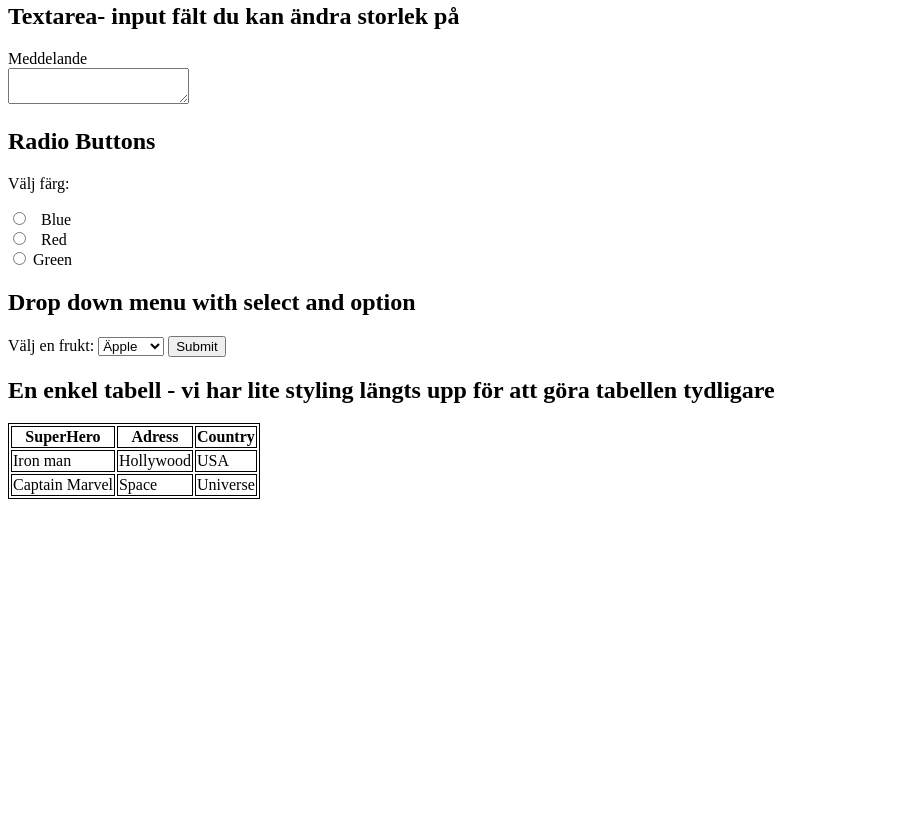
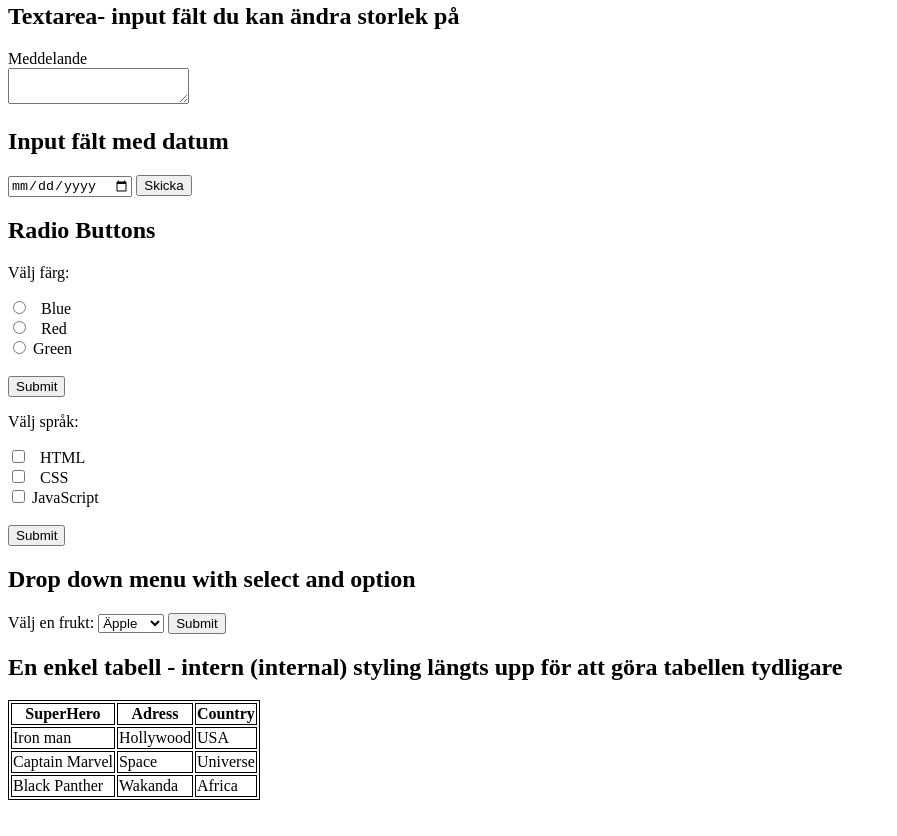
Before and after one commit to Fridaschoultz/test-html-forms, a plain HTML site: page index.html in a window 1280 px wide. Shown: the part 420-1256 px from the top of the page, without its empty margins (0-897 px from the left). Before the commit the page ends 981 px from the top, so only its background shows below. Drawn offline with Linux system fonts and the light colour scheme.

Commit message:
added some changes in index

```diff
--- a/index.html
+++ b/index.html
@@ -43,18 +43,33 @@
 <label for=”textBody”>Meddelande</label> <br />
 <textarea name=”txtBody” id=”textBody” cols=”50” rows=”10”> </textarea>
 
+<h2>Input fält med datum</h2>
+<input type="date" name="date" id="date" min="2022-01-13">
+<button>Skicka</button>
+
 
 <h2>Radio Buttons</h2>
 
 <p>Välj färg:</p>
+<form action="/action_page.php">
+  <input type="radio" id="blue" name="color" value="blue" />
+  <label for="blue">Blue</label><br />
+  <input type="radio" id="red" name="color" value="red" />
+  <label for="red">Red</label><br />
+  <input type="radio" id="green" name="color" value="Green" />
+  <label for="green">Green</label> <br><br>
+  <input type="submit" value="Submit">
+</form>
 
-<form>
-  <input type="radio" id="blue" name="blue" value="blue" />
-  <label for="blue">Blue</label><br />
-  <input type="radio" id="red" name="red" value="red" />
-  <label for="red">Red</label><br />
-  <input type="radio" id="green" name="green" value="Green" />
-  <label for="green">Green</label>
+<p>Välj språk:</p>
+<form action="/action_page.php">
+  <input type="checkbox" id="HTML" name="lang" value="HTML" />
+  <label for="HTML">HTML</label><br />
+  <input type="checkbox" id="CSS" name="lang" value="CSS" />
+  <label for="CSS">CSS</label><br />
+  <input type="checkbox" id="javascript" name="lang" value="javascript" />
+  <label for="javascript">JavaScript</label> <br><br>
+  <input type="submit" value="Submit">
 </form>
 
 <h2>Drop down menu with select and option</h2>
@@ -69,7 +84,7 @@
   <input type="submit">
 </form>
 
-<h2>En enkel tabell - vi har lite styling längts upp för att göra tabellen tydligare</h2>
+<h2>En enkel tabell - intern (internal) styling längts upp för att göra tabellen tydligare</h2>
 
 <table>
   <tr>
@@ -87,6 +102,11 @@
     <td>Space</td>
     <td>Universe</td>
   </tr>
+  <tr>
+    <td>Black Panther</td>
+    <td>Wakanda</td>
+    <td>Africa</td>
+  </tr>
 </table>
 <br /><br /><br />
 </body>
```
